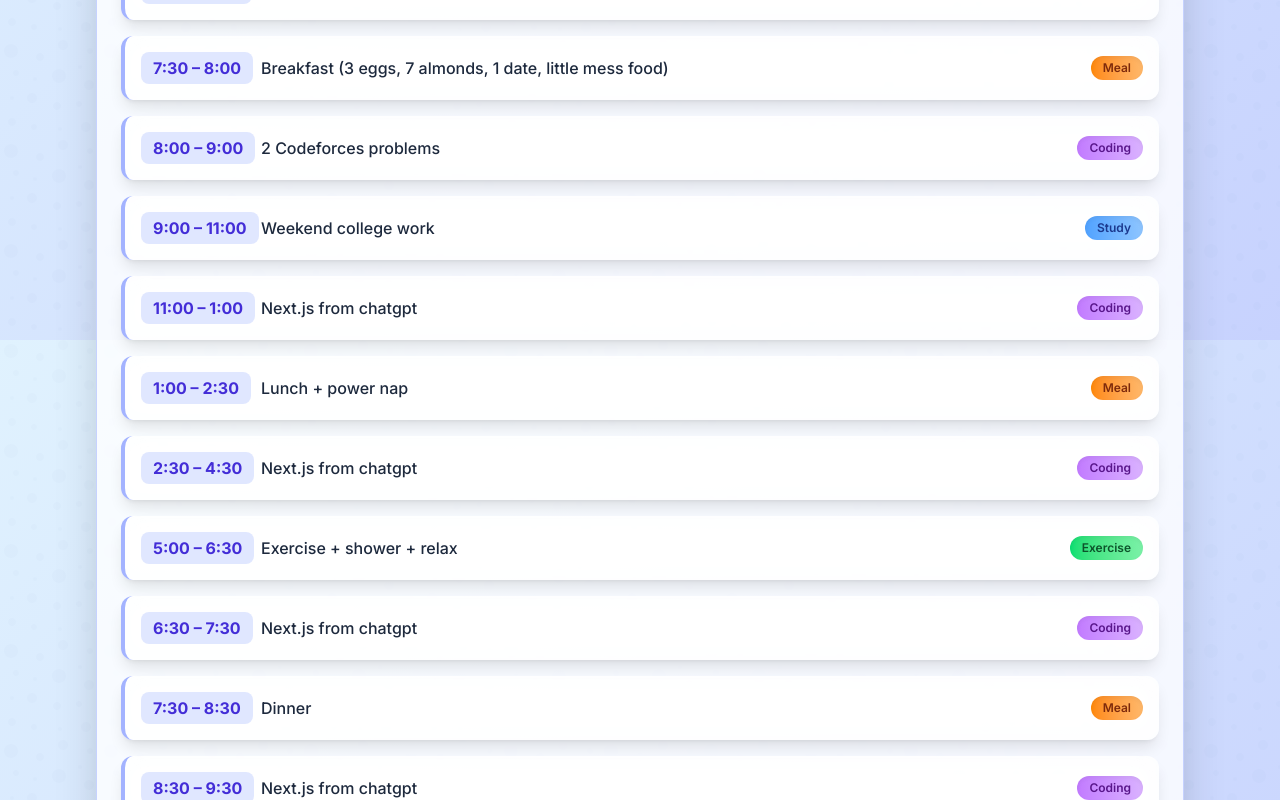
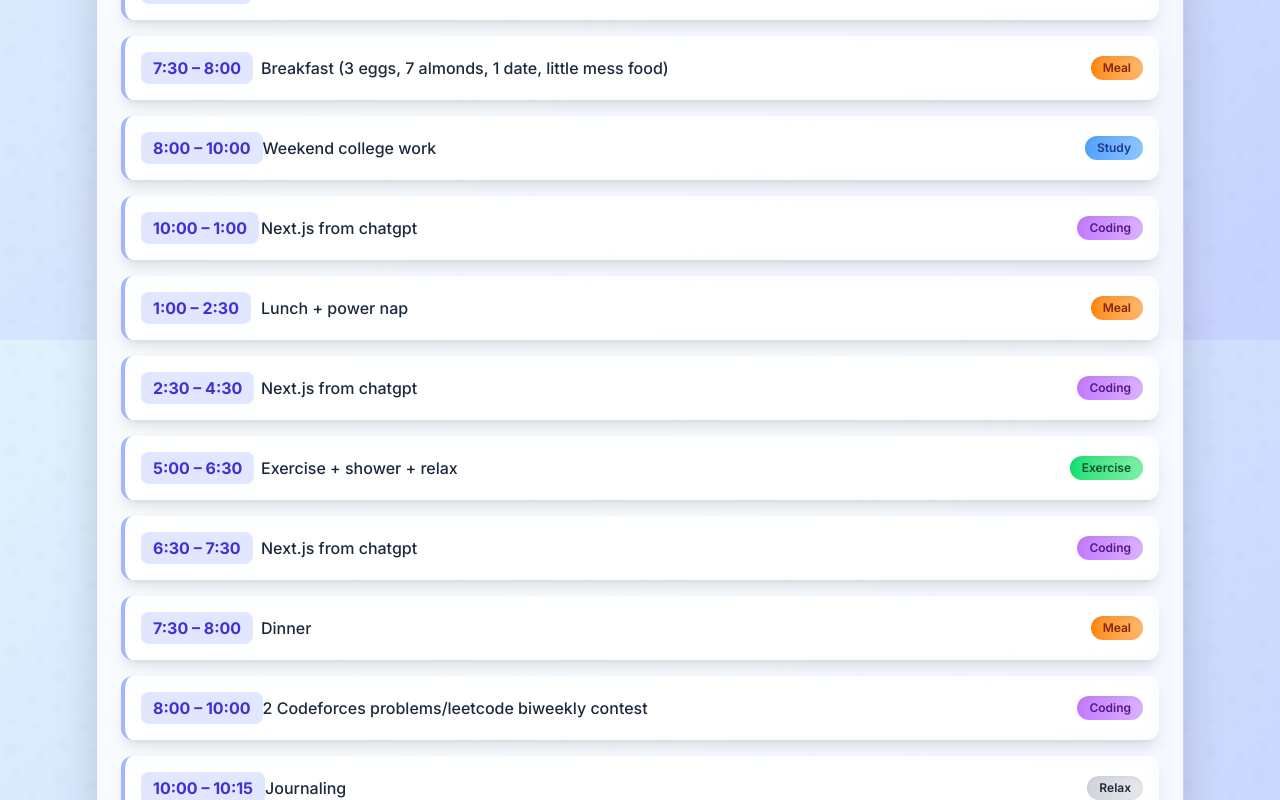
Before and after one commit to Mdk7866-gif/journaling, a Next.js app: page /saturday in a window 1280 px wide. Shown: the part 460-1260 px from the top of the page. Built offline with nearby package versions, Linux system fonts and the light colour scheme.

Commit message:
small changes

```diff
--- a/src/app/saturday/page.tsx
+++ b/src/app/saturday/page.tsx
@@ -4,17 +4,17 @@ export default function Saturday() {
   const saturdayTasks = [
     { time: '6:45 – 7:30', description: 'Morning exercise', category: 'Exercise' },
     { time: '7:30 – 8:00', description: 'Breakfast (3 eggs, 7 almonds, 1 date, little mess food)', category: 'Meal' },
-    { time: '8:00 – 9:00', description: '2 Codeforces problems', category: 'Coding' },
-    { time: '9:00 – 11:00', description: 'Weekend college work', category: 'Study' },
-    { time: '11:00 – 1:00', description: 'Next.js from chatgpt', category: 'Coding' },
+
+    { time: '8:00 – 10:00', description: 'Weekend college work', category: 'Study' },
+    { time: '10:00 – 1:00', description: 'Next.js from chatgpt', category: 'Coding' },
     { time: '1:00 – 2:30', description: 'Lunch + power nap', category: 'Meal' },
     { time: '2:30 – 4:30', description: 'Next.js from chatgpt', category: 'Coding' },
     { time: '5:00 – 6:30', description: 'Exercise + shower + relax', category: 'Exercise' },
     { time: '6:30 – 7:30', description: 'Next.js from chatgpt', category: 'Coding' },
-    { time: '7:30 – 8:30', description: 'Dinner', category: 'Meal' },
-    { time: '8:30 – 9:30', description: 'Next.js from chatgpt', category: 'Coding' },
-    { time: '9:30 – 10:00', description: 'Journaling + relax', category: 'Relax' },
-    { time: '10:00 – 6:45', description: 'Sleep', category: 'Rest' },
+    { time: '7:30 – 8:00', description: 'Dinner', category: 'Meal' },
+    { time: '8:00 – 10:00', description: '2 Codeforces problems/leetcode biweekly contest', category: 'Coding' },
+    { time: '10:00 – 10:15', description: 'Journaling', category: 'Relax' },
+    { time: '10:15 – 6:45', description: 'Sleep', category: 'Rest' },
   ];
 
   return (
--- a/src/app/sunday/page.tsx
+++ b/src/app/sunday/page.tsx
@@ -4,13 +4,14 @@ export default function Sunday() {
   const sundayTasks = [
     { time: '6:45 – 7:30', description: 'Morning exercise', category: 'Exercise' },
     { time: '7:30 – 8:00', description: 'Breakfast (3 eggs, 7 almonds, 1 date, little mess food)', category: 'Meal' },
-    { time: '8:00 – 1:00', description: 'Hakirat project work', category: 'Coding' },
+    { time: '8:00 – 10:00', description: 'leetcode contest', category: 'Coding' },
+    { time: '10:00 – 1:00', description: 'Hakirat project work', category: 'Coding' },
     { time: '1:00 – 2:30', description: 'Lunch + power nap', category: 'Meal' },
     { time: '2:30 – 4:30', description: 'Hakirat project work (continue)', category: 'Coding' },
     { time: '5:00 – 6:30', description: 'Exercise + relax', category: 'Exercise' },
-    { time: '6:30 – 7:00', description: 'Free/relax', category: 'Relax' },
-    { time: '7:00 – 8:00', description: 'Dinner', category: 'Meal' },
-    { time: '8:00 – 10:00', description: 'Codeforces contest+journaling', category: 'Coding' },
+    { time: '6:30 – 7:30', description: 'Hakirat project work', category: 'Coding' },
+    { time: '7:30 – 8:30', description: 'Dinner', category: 'Meal' },
+    { time: '8:30 – 9:30', description: 'Hakirat project work', category: 'Coding' },
     { time: '10:00 – 6:45', description: 'Sleep', category: 'Rest' },
   ];
 
```
